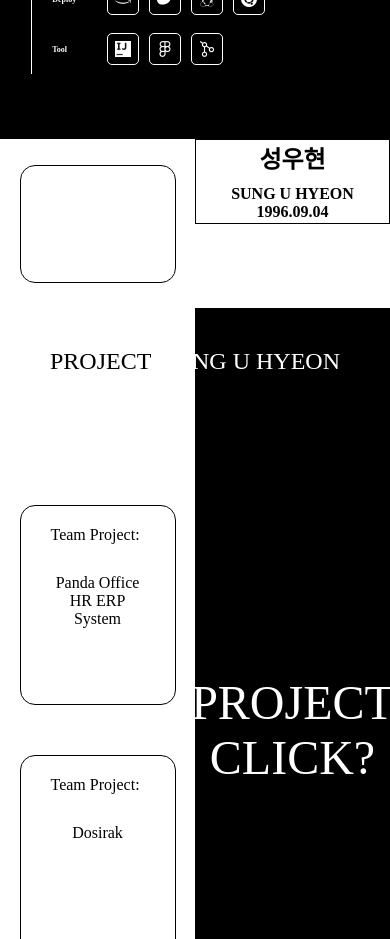
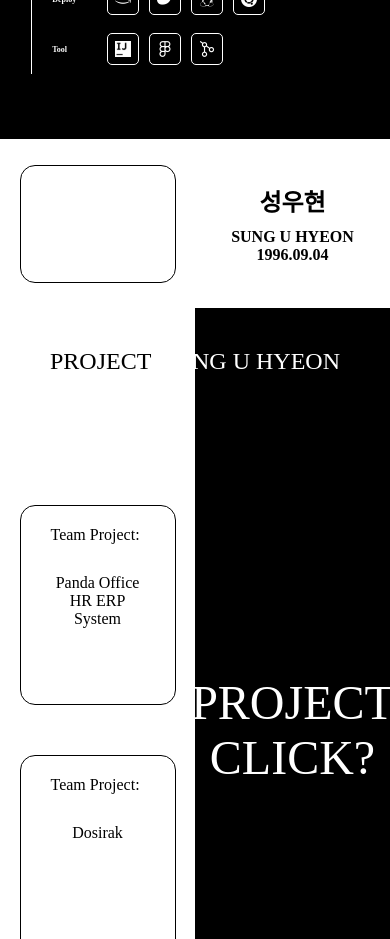
Before and after one commit to sunguh0904/sunguh0904.github.io, a React (Create React App) app: page / in a window 390 px wide. Shown: the part 1380-2319 px from the top of the page. Built offline with nearby package versions, Linux system fonts and the light colour scheme.

Commit message:
#21 feat 프롤로그 모바일 페이지 summary 및 프로필 구현

```diff
--- a/src/css/home.css
+++ b/src/css/home.css
@@ -58,7 +58,7 @@ footer:not(:first-child) {
 }
 
 /* mobile =================================================================================================================================== */
-@media (max-width: 800px) {
+@media (max-width: 768px) {
     .home-header {
         height: 50px;
         font-size: 1em;
--- a/src/css/prologue.css
+++ b/src/css/prologue.css
@@ -136,7 +136,7 @@
 }
 
 /* mobile =================================================================================================================================== */
-@media (max-width: 800px) {
+@media (max-width: 768px) {
     .prologue-wrap {
         background: linear-gradient(180deg, #000 80%, #fff 20%);
     }
@@ -172,12 +172,13 @@
     }
 
     .profile-info {
-        height: 50%;
+        height: 70%;
         width: 50%;
-        border: 1px solid #000;
-        top: 0;
-        right: 0;
         transform: initial;
+        display: flex;
+        flex-direction: column;
+        align-items: center;
+        justify-content: center;
     }
 
     .profile-ko-name {
@@ -193,7 +194,6 @@
     .summary-wrap {
         height: 80vh;
         width: 100%;
-
     }
 
     .summary-content {
```
